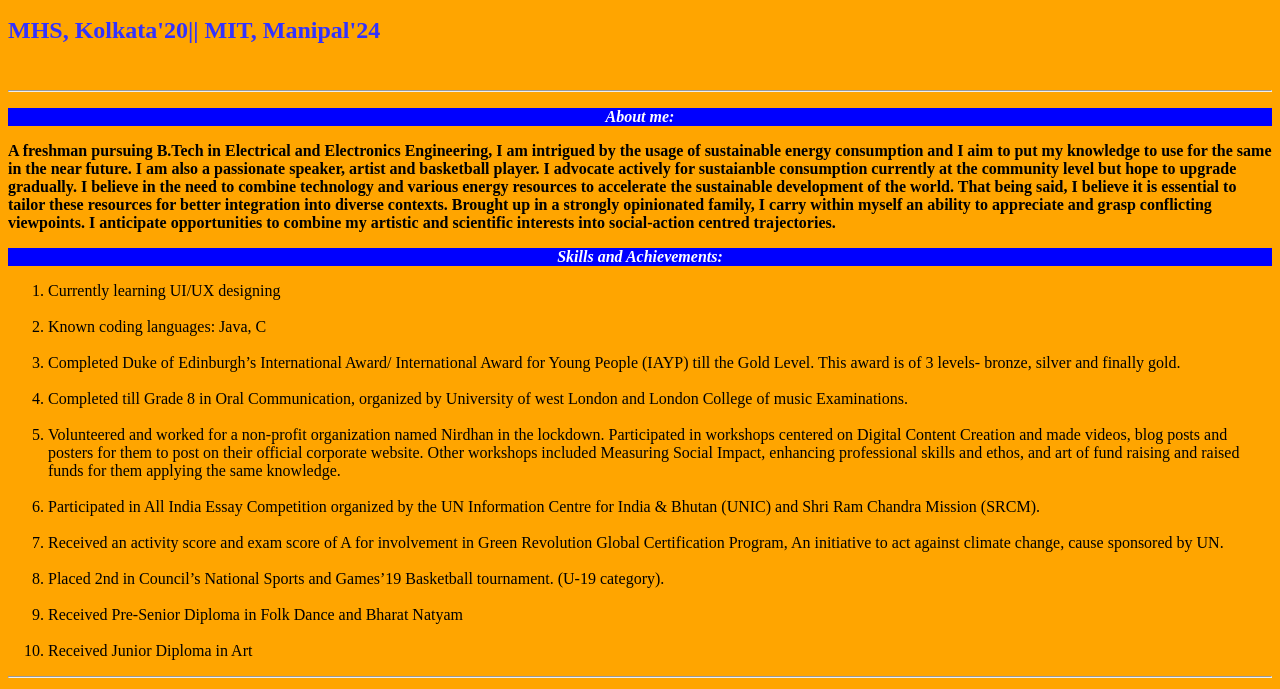
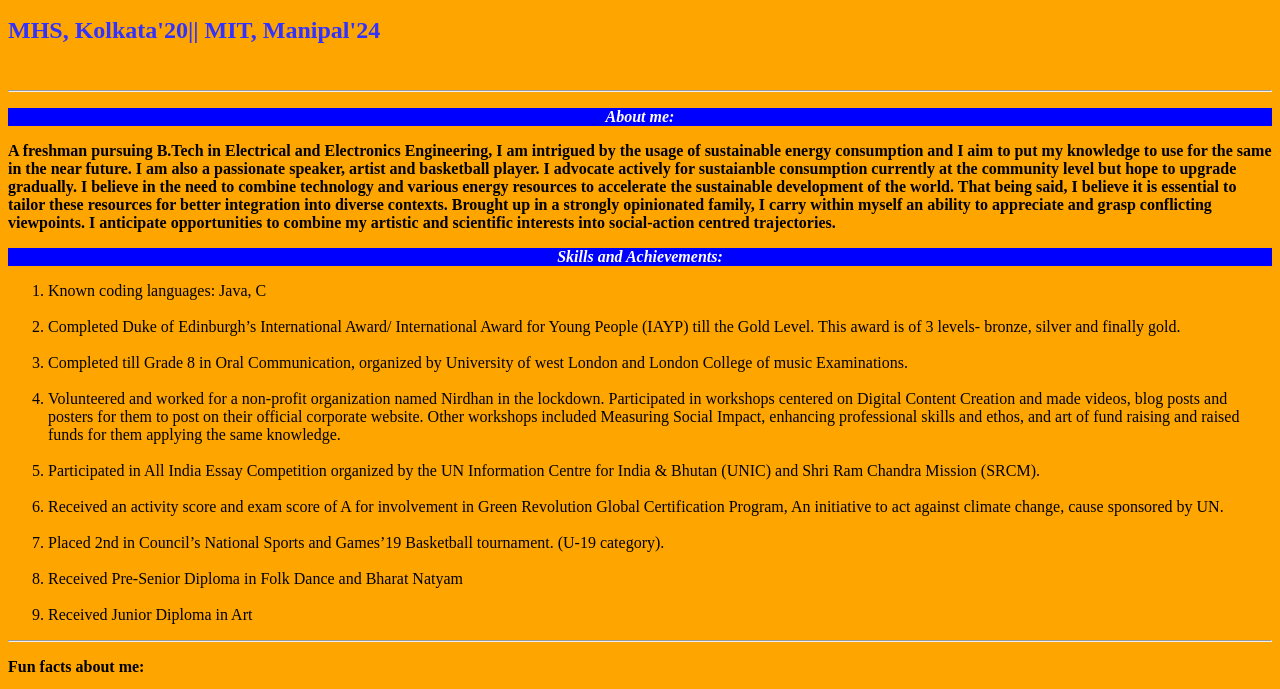
Before and after one commit to IAESTE-LC-Manipal/Web-dev-2021, a plain HTML site: page vanshika.html in a window 1280 px wide. Shown: the part 110-799 px from the top of the page. Drawn offline with Linux system fonts and the light colour scheme.

Commit message:
Update vanshika.html

```diff
--- a/vanshika.html
+++ b/vanshika.html
@@ -33,8 +33,7 @@
        </p>
        </CENTER>
        <ol>
-       	<li>Currently learning UI/UX designing </li>
-       	<br>
+
        	<LI>Known coding languages: Java, C</LI>
        	<BR>
         <li>Completed Duke of Edinburgh’s International Award/ International Award for Young People (IAYP) till the Gold Level. This award is of 3 levels- bronze, silver and finally gold.</li>
```
